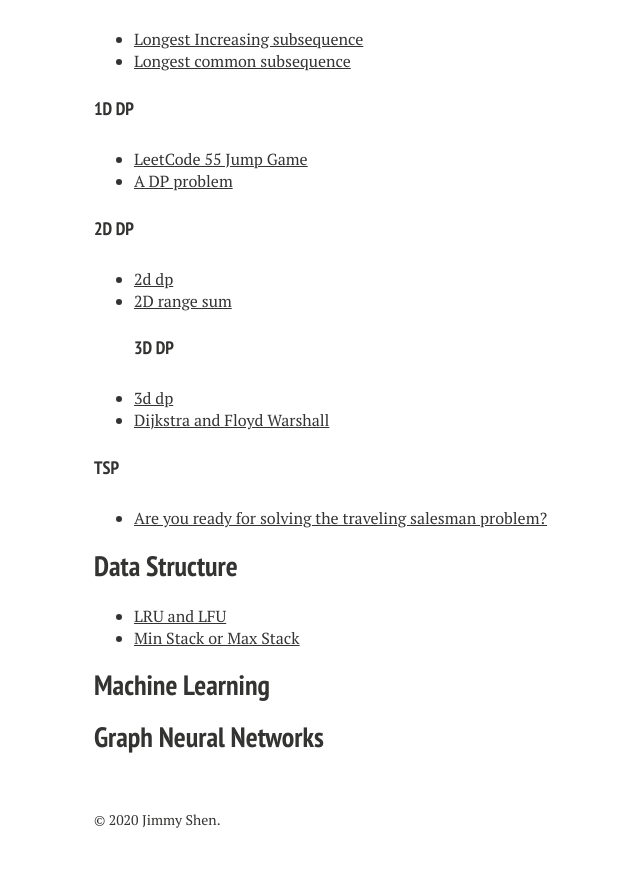
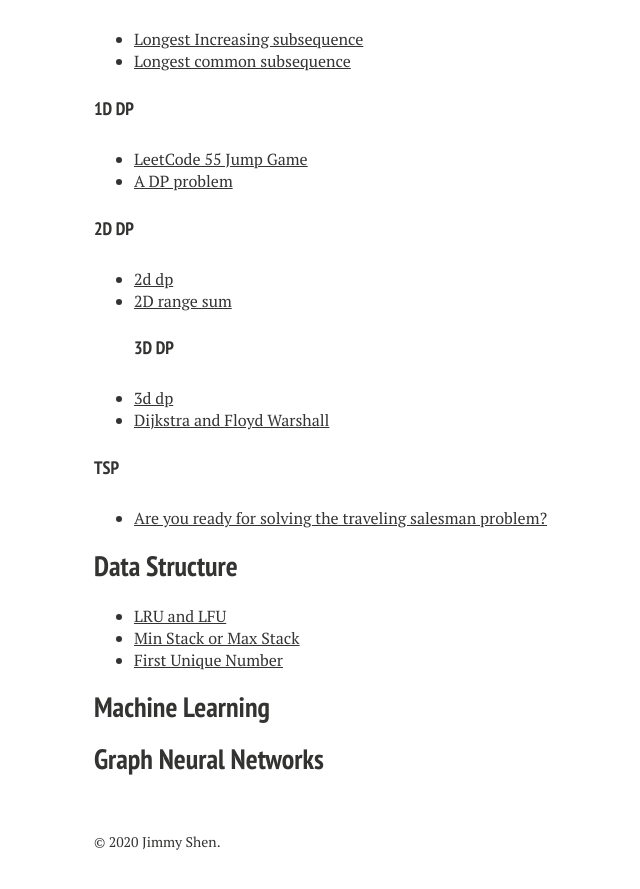
Before and after one commit to xiaokeshen/xiaokeshen.github.io, a Jekyll site: the page built from blog/index.md, in a window 1280 px wide and 900 px high, scrolled down 1156 px. Shown: the top 889 px of the window, without its empty margins (226-866 px from the left). Built offline with Jekyll 4.4.1, drawn with Linux system fonts in a browser that asks for light colours; nearby versions of some CDN libraries.

Commit message:
add the solution for first unique number

```diff
--- a/blog/index.md
+++ b/blog/index.md
@@ -58,6 +58,7 @@ My 'Serious' coding got started since I became a student as a Computer Science M
 ## Data Structure
 - [LRU and LFU](https://medium.com/@jim.morris.shen/lru-and-lfu-69363bc47b66?source=friends_link&sk=edbc20589ff40c02bd4e4956e31b8d71)
 - [Min Stack or Max Stack](https://medium.com/@jim.morris.shen/min-stack-or-max-stack-a5be2165cad8?source=friends_link&sk=8dd800652072ae9f16105bb4bda9f414)
+- [First Unique Number](coding/data_structure/first_unique_number.md)
 
 ## Machine Learning
 
```
